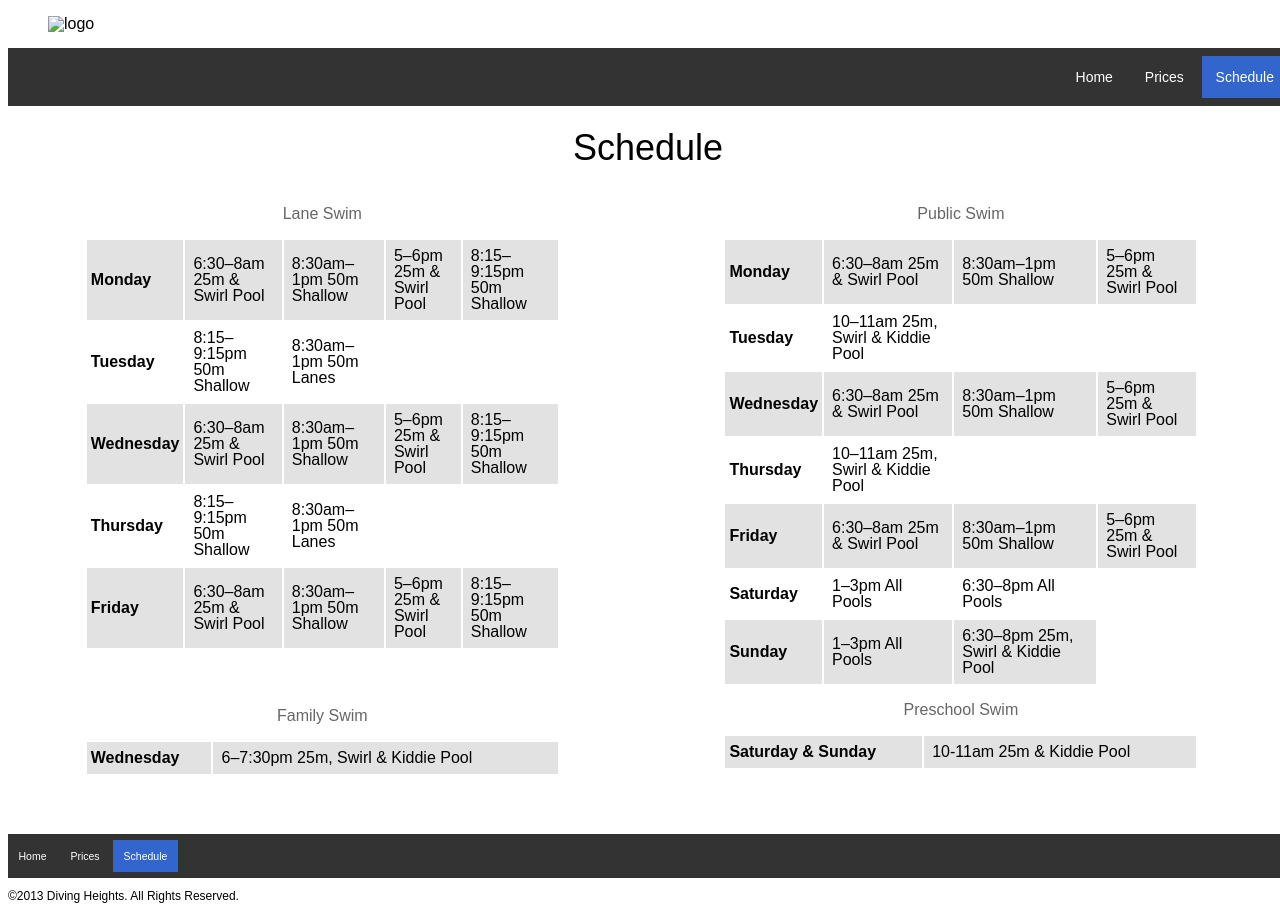
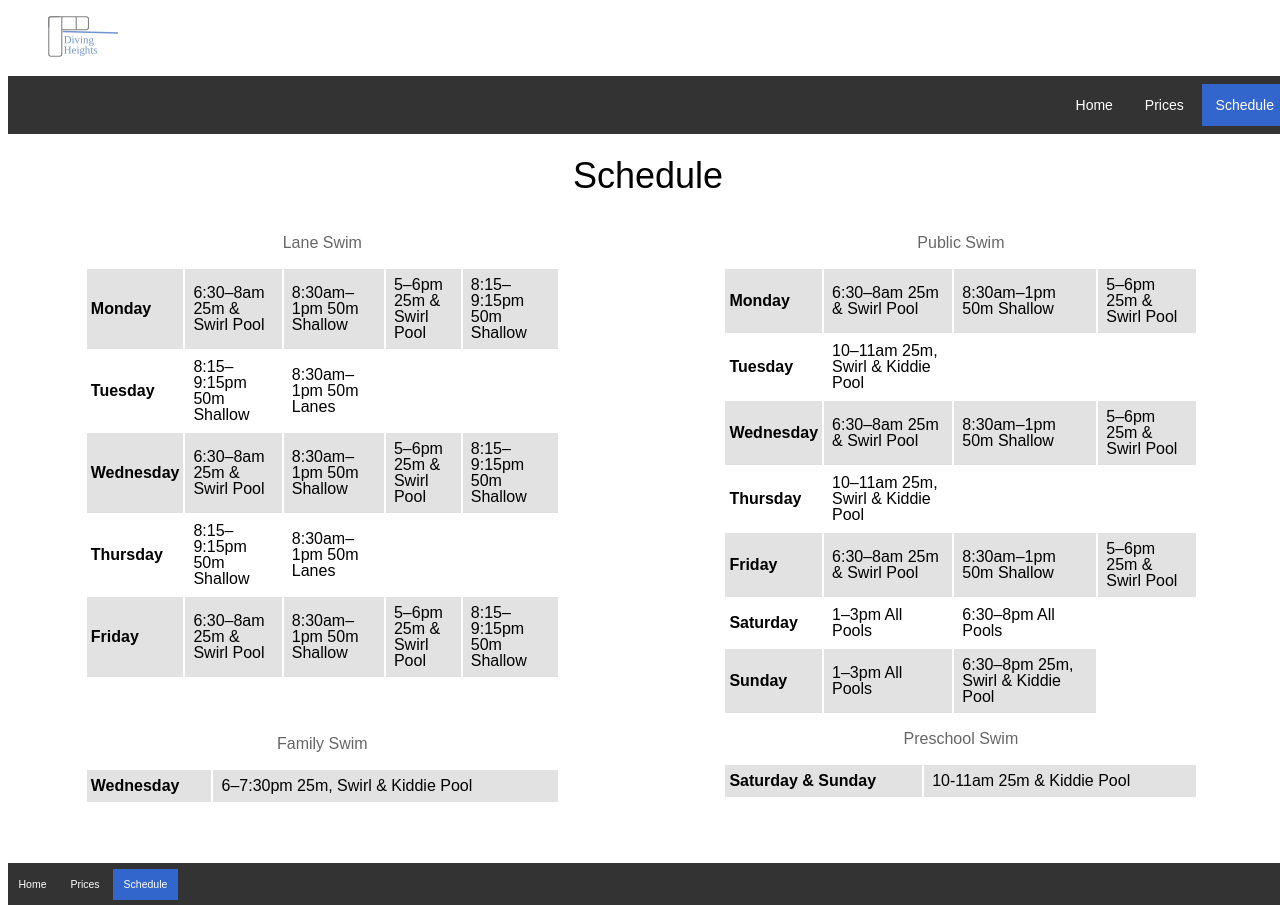
Before and after one commit to emnemdesign/assignment-3, a plain HTML site: page schedule.html in a window 1280 px wide. Shown: the top 905 px of the page. Drawn offline with Linux system fonts and the light colour scheme; files that its build step writes are made by us from their sources.

Commit message:
Removed CSS file
removed reset.css

```diff
--- a/css/reset.css
+++ /dev/null
@@ -1,55 +0,0 @@
-@charset "UTF-8";
-/* CSS Document */
-
-/*	http://meyerweb.com/eric/tools/css/reset/
-	v2.0 | 20110126
-	License: none (public domain) */
-
-/*	Paul Irish's Padding Fix
-	http://paulirish.com/2012/box-sizing-border-box-ftw */
-
-* { -moz-box-sizing: border-box; -webkit-box-sizing: border-box; box-sizing: border-box; }
-
-html, body, div, span, applet, object, iframe,
-h1, h2, h3, h4, h5, h6, p, blockquote, pre,
-a, abbr, acronym, address, big, cite, code,
-del, dfn, em, img, ins, kbd, q, s, samp,
-small, strike, strong, sub, sup, tt, var,
-b, u, i, center,
-dl, dt, dd, ol, ul, li,
-fieldset, form, label, legend,
-table, caption, tbody, tfoot, thead, tr, th, td,
-article, aside, canvas, details, embed,
-figure, figcaption, footer, header, hgroup,
-menu, nav, output, ruby, section, summary,
-time, mark, audio, video {
-	margin: 0;
-	padding: 0;
-	border: 0;
-	font-size: 100%;
-	font: inherit;
-	vertical-align: baseline;
-}
-/* HTML5 display-role reset for older browsers */
-article, aside, details, figcaption, figure,
-footer, header, hgroup, menu, nav, section {
-	display: block;
-}
-body {
-	line-height: 1;
-}
-ol, ul {
-	list-style: none;
-}
-blockquote, q {
-	quotes: none;
-}
-blockquote:before, blockquote:after,
-q:before, q:after {
-	content: '';
-	content: none;
-}
-table {
-	border-collapse: collapse;
-	border-spacing: 0;
-}
--- a/schedule.html
+++ b/schedule.html
@@ -3,7 +3,7 @@
 <head>
 <meta charset="UTF-8">
 <title>Diving Heights</title>
-<link href="../exercise-4/css/general.css" rel="stylesheet">
+<link href="css/general.css" rel="stylesheet">
 <meta name="handheldfriendly" content="true">
 <meta name="mobileoptimized" content="240">
 <meta name="viewport" content="width=device-width,initial-scale=1">
@@ -12,7 +12,7 @@
 
 <body class="schedule">
 	<header>
-		<figure class="logo-wrap"><img class="logo" src="../exercise-4/img/dive.svg" alt="logo"></figure>
+		<figure class="logo-wrap"><img class="logo" src="img/dive.svg" alt="logo"></figure>
 
 		<a href="#nav" class="nav-btn" data-state="inactive">DIVE</a>
 		<nav class="nav nav-top" data-state="closed">
```
Also changed, not shown: index.html (+1 -2 lines), prices.html (+2 -2 lines).
